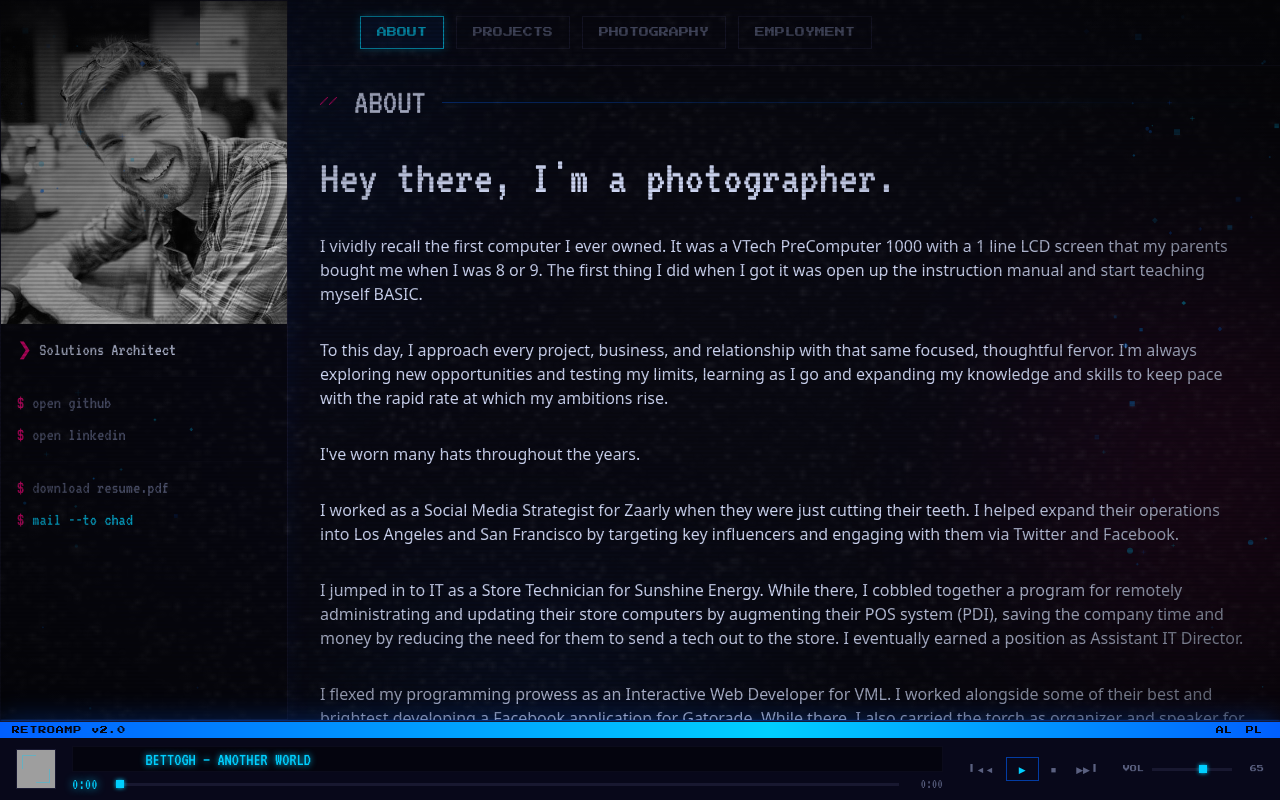
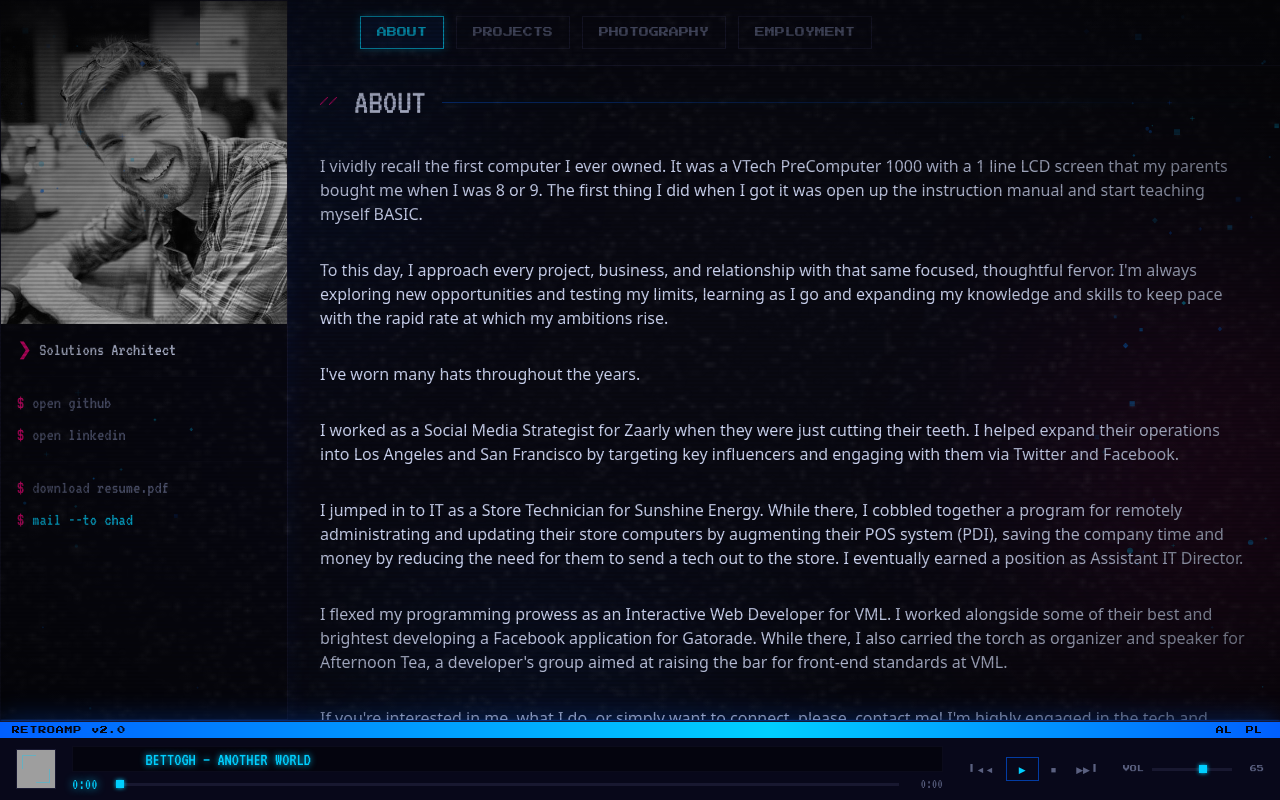
Before and after one commit to THEtheChad/thethechad.com, a Next.js app: page /about in a window 1280 px wide. Built offline with nearby package versions, Linux system fonts and the light colour scheme; grey boxes are pictures that could not be loaded.

Commit message:
removed type title from about section

```diff
--- a/src/app/about/page.tsx
+++ b/src/app/about/page.tsx
@@ -13,11 +13,7 @@ export default function About() {
   return (
     <div>
       <SectionHeader title="About" />
-      {/* Name / typing title */}
       <div>
-        <div className="font-retro text-5xl leading-none text-body">
-          Hey there, I&apos;m <TypingTitle titles={titles} />
-        </div>
         <p className="my-8">
           I vividly recall the first computer I ever owned. It was a VTech
           PreComputer 1000 with a 1 line LCD screen that my parents bought me
```
